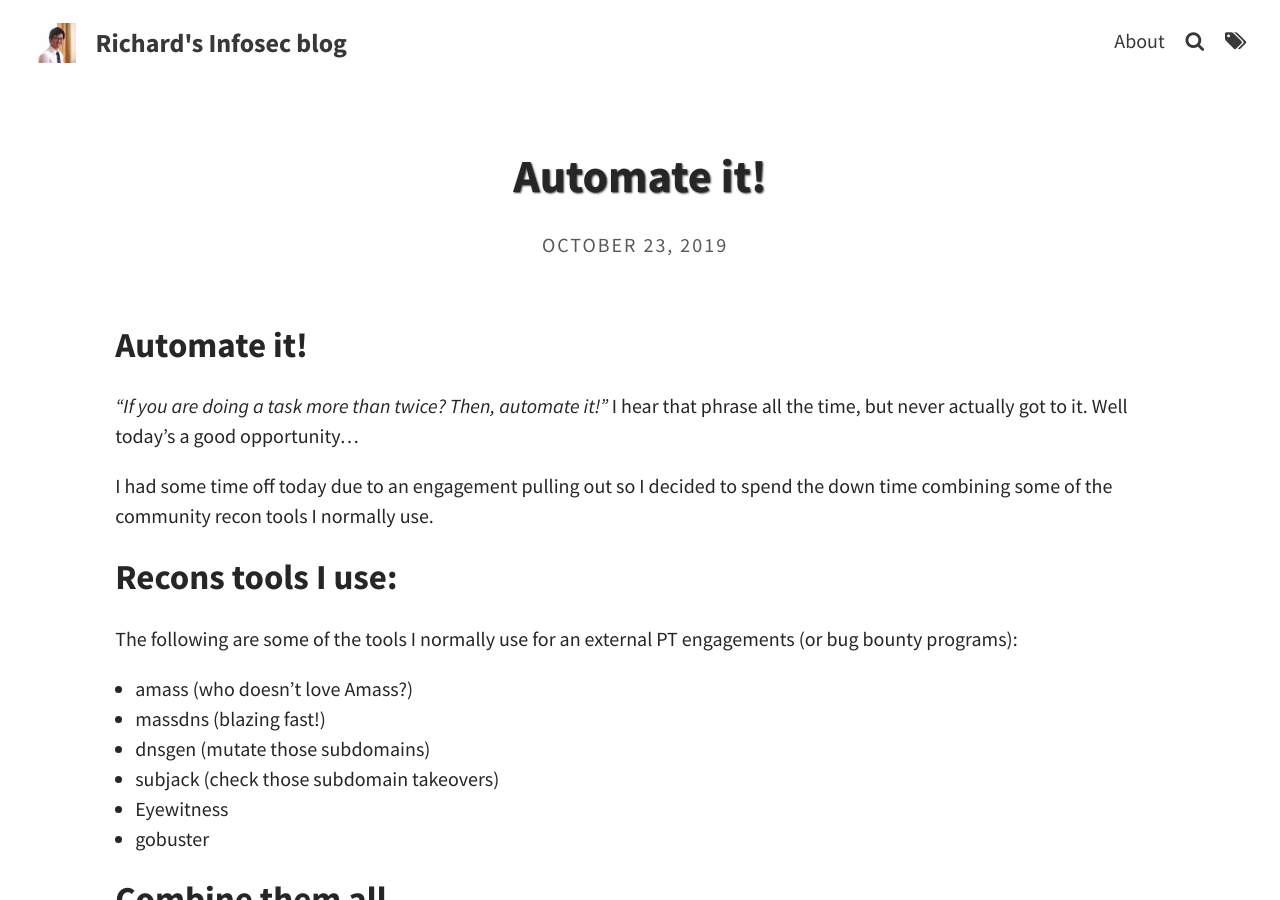
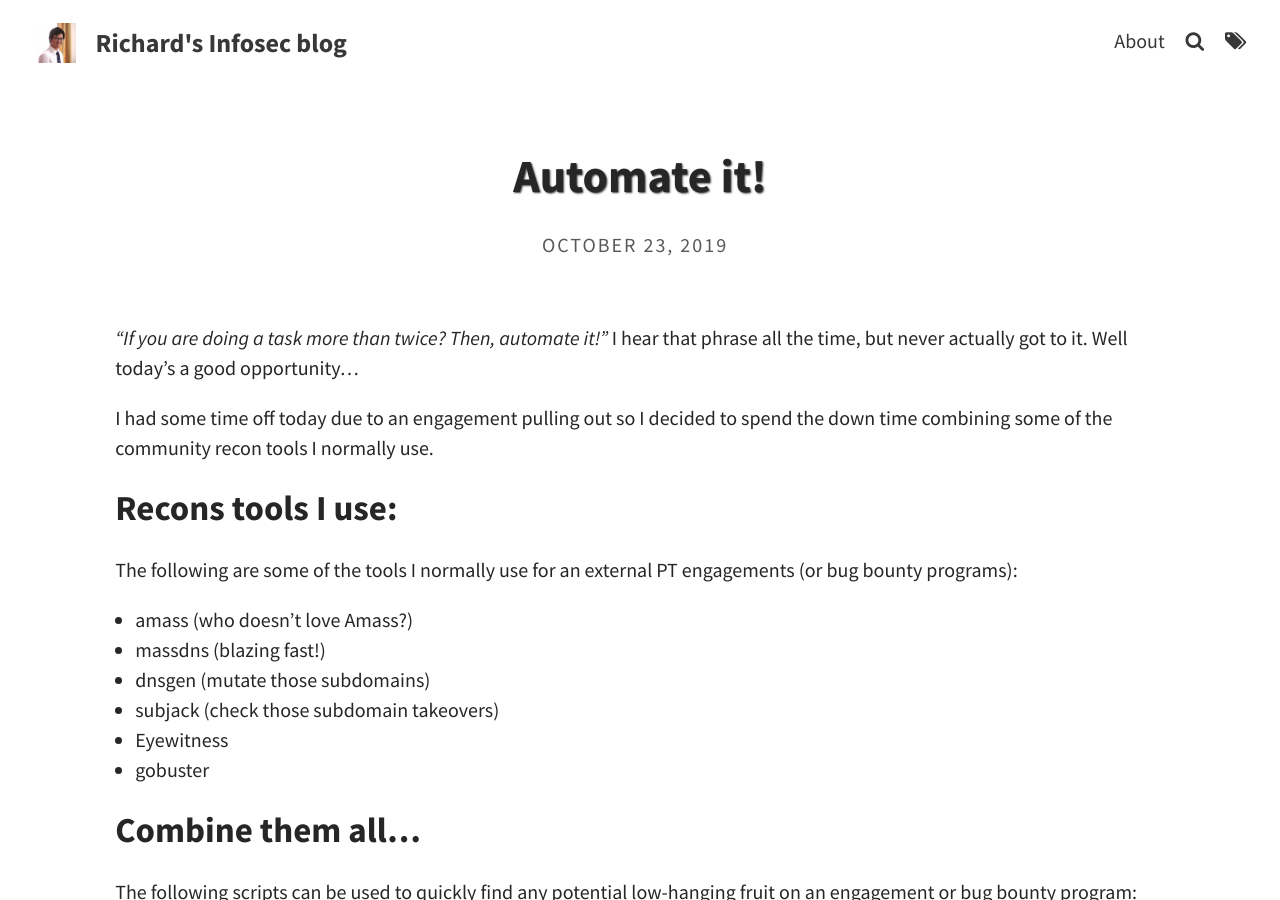
Before and after one commit to Sambal0x/sambal0x.github.io, a Jekyll site: the page built from _posts/2019-10-23-Automate-it.md, in a window 1280 px wide and 900 px high. Built offline with Jekyll 4.4.1, drawn with Linux system fonts in a browser that asks for light colours.

Commit message:
Update 2019-10-23-Automate-it.md

```diff
--- a/_posts/2019-10-23-Automate-it.md
+++ b/_posts/2019-10-23-Automate-it.md
@@ -6,7 +6,6 @@ tag: [Bug bounty, Tools]
 
 ---
 
-## Automate it!
 _"If you are doing a task more than twice? Then, automate it!"_ I hear that phrase all the time, but never actually got to it. Well today's a good opportunity...
 
 I had some time off today due to an engagement pulling out so I decided to spend the down time combining some of the community recon tools I normally use.
```
